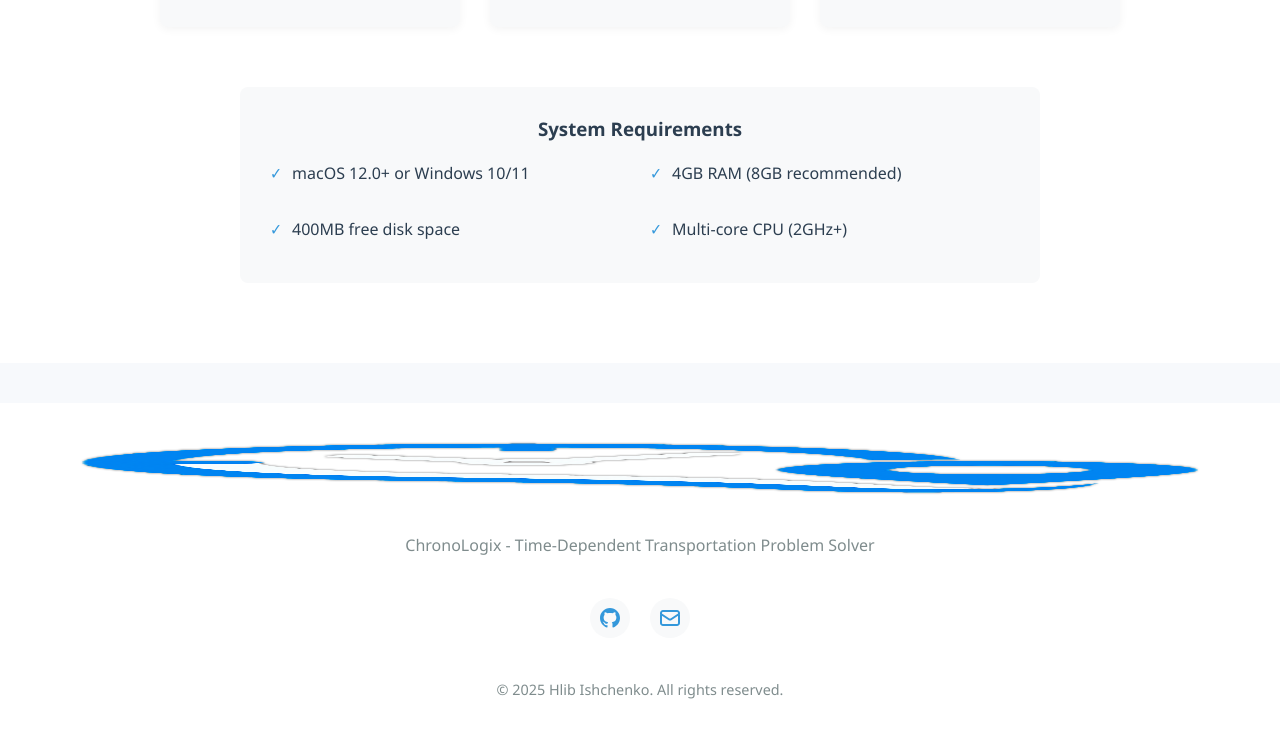
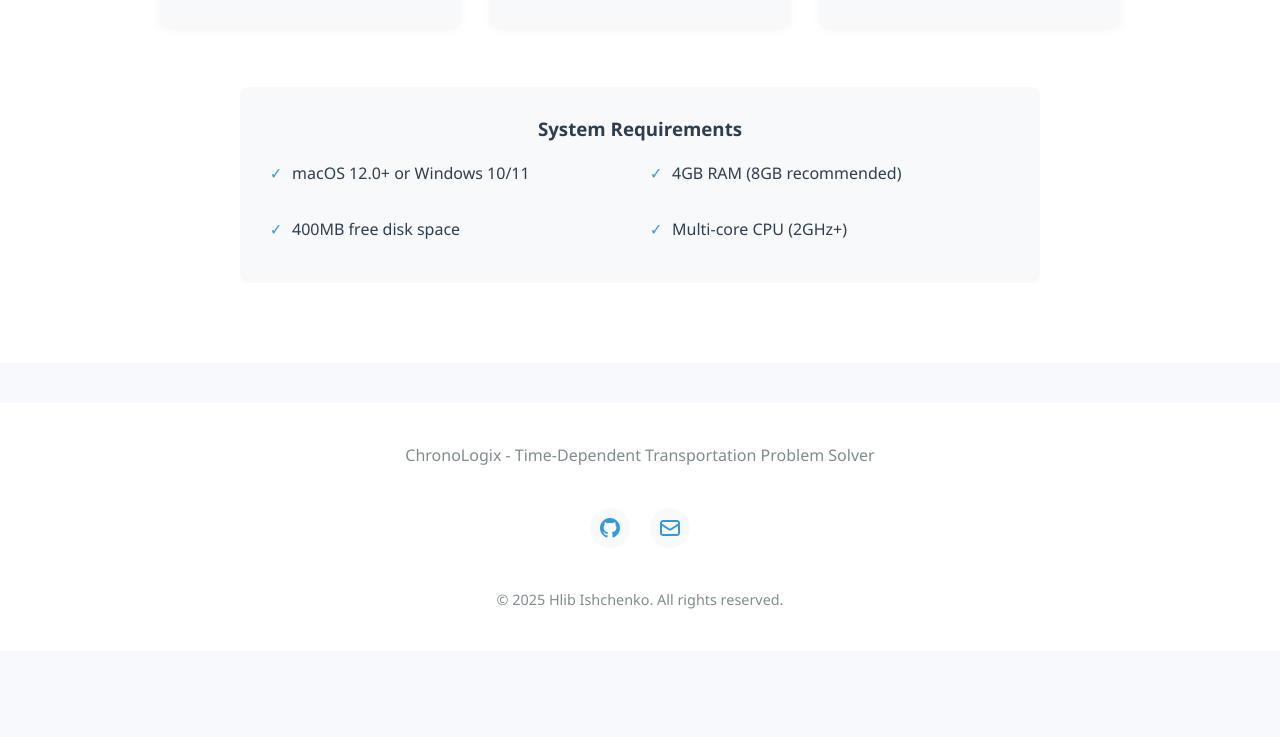
Before and after one commit to DilerFeed/ChronoLogix, a plain HTML site: page index.html in a window 1280 px wide. Shown: the part 2858-3595 px from the top of the page. After the commit the page ends 3509 px from the top, so only its background shows below. Drawn offline with Linux system fonts and the light colour scheme.

Commit message:
Update index.html

```diff
--- a/index.html
+++ b/index.html
@@ -855,7 +855,6 @@
 
     <footer class="footer">
         <div class="container">
-            <img src="https://raw.githubusercontent.com/DilerFeed/ChronoLogix/main/img/logo.png" alt="ChronoLogix Logo" class="footer-logo">
             <p class="lang-en">ChronoLogix - Time-Dependent Transportation Problem Solver</p>
             <p class="lang-uk hidden">ChronoLogix - Система розв'язання транспортної задачі з часовою залежністю</p>
             <div class="social-links">
```
